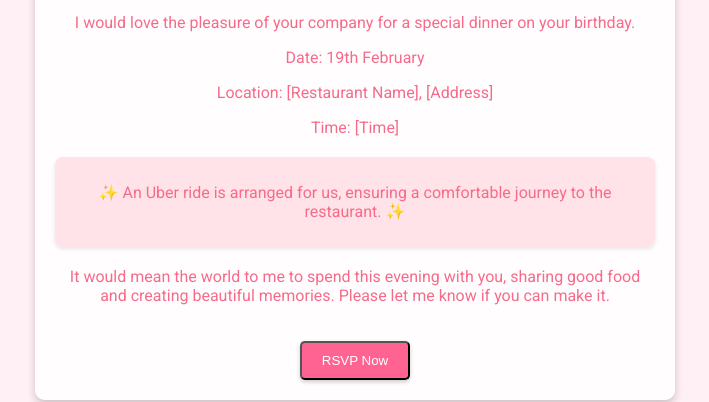
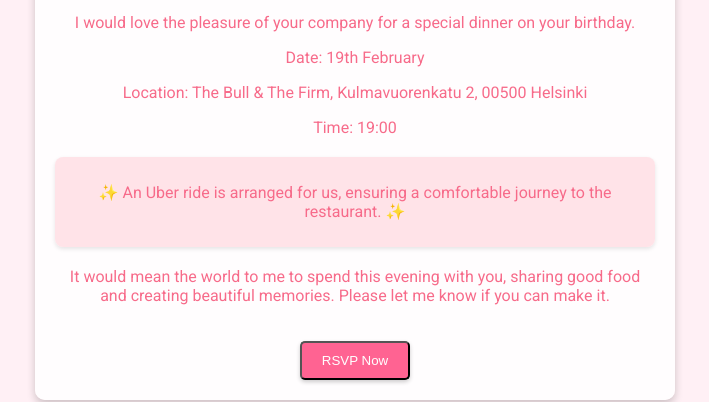
Before and after one commit to klemmari-s/klemmari-s.github.io, a plain HTML site: page index.html in a window 1280 px wide. Shown: the part 398-800 px from the top of the page, without its empty margins (285-994 px from the left). Drawn offline with Linux system fonts and the light colour scheme.

Commit message:
Update index.html

```diff
--- a/index.html
+++ b/index.html
@@ -142,8 +142,8 @@
         <p>Dear Sara,</p>
         <p>I would love the pleasure of your company for a special dinner on your birthday.</p>
         <p>Date: <span class="date">19th February</span></p>
-        <p>Location: [Restaurant Name], [Address]</p>
-        <p>Time: [Time]</p>
+        <p>Location: The Bull & The Firm, Kulmavuorenkatu 2, 00500 Helsinki</p>
+        <p>Time: 19:00</p>
         <div class="uber-info">
             <p>✨ An Uber ride is arranged for us, ensuring a comfortable journey to the restaurant. ✨</p>
         </div>
```
